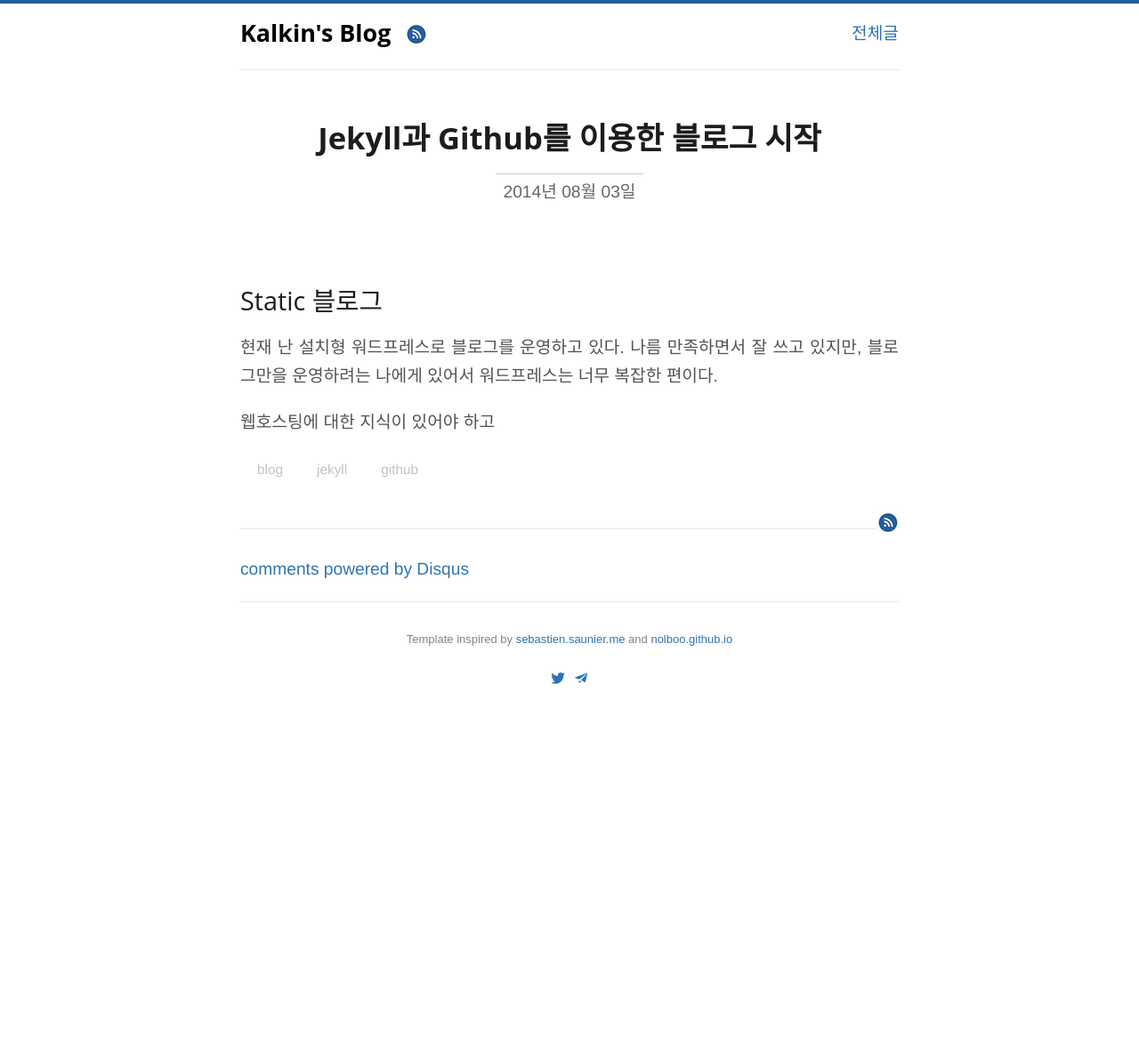
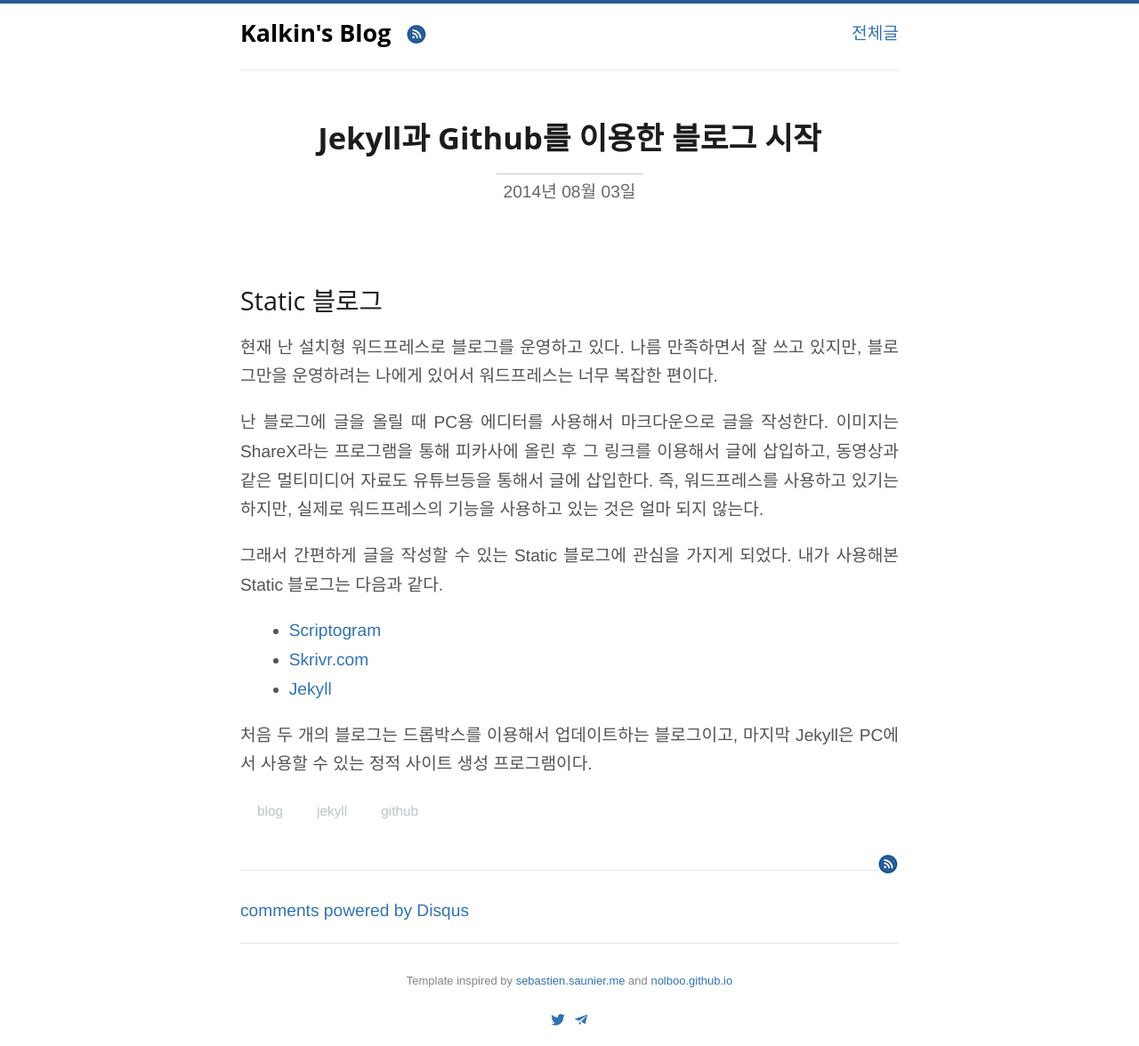
Before and after one commit to kalkin7/kalkin7.github.io, a Jekyll site: the page built from _posts/2014-08-03-start-jekyll-github-blog.markdown, in a window 1280 px wide. Shown: the whole page at 89% size. Built offline with Jekyll 4.4.1, drawn with Linux system fonts in a browser that asks for light colours; comment, search, counter and statistics services are not loaded; before the commit the page ends 900 px from its top, so only the background shows below that.

Commit message:
post test 001

```diff
--- a/_posts/2014-08-03-start-jekyll-github-blog.markdown
+++ b/_posts/2014-08-03-start-jekyll-github-blog.markdown
@@ -9,4 +9,12 @@ tags: [blog, jekyll, github ]
 ## Static 블로그
 현재 난 설치형 워드프레스로 블로그를 운영하고 있다. 나름 만족하면서 잘 쓰고 있지만, 블로그만을 운영하려는 나에게 있어서 워드프레스는 너무 복잡한 편이다.
 
-웹호스팅에 대한 지식이 있어야 하고
+난 블로그에 글을 올릴 때 PC용 에디터를 사용해서 마크다운으로 글을 작성한다. 이미지는 ShareX라는 프로그램을 통해 피카사에 올린 후 그 링크를 이용해서 글에 삽입하고, 동영상과 같은 멀티미디어 자료도 유튜브등을 통해서 글에 삽입한다. 즉, 워드프레스를 사용하고 있기는 하지만, 실제로 워드프레스의 기능을 사용하고 있는 것은 얼마 되지 않는다.
+
+그래서 간편하게 글을 작성할 수 있는 Static 블로그에 관심을 가지게 되었다. 내가 사용해본 Static 블로그는 다음과 같다.
+
+- [Scriptogram](http://scriptogram.com/)
+- [Skrivr.com](http://skrivr.com/)
+- [Jekyll](http://jekyllrb.com/)
+
+처음 두 개의 블로그는 드롭박스를 이용해서 업데이트하는 블로그이고, 마지막 Jekyll은 PC에서 사용할 수 있는 정적 사이트 생성 프로그램이다.
```
